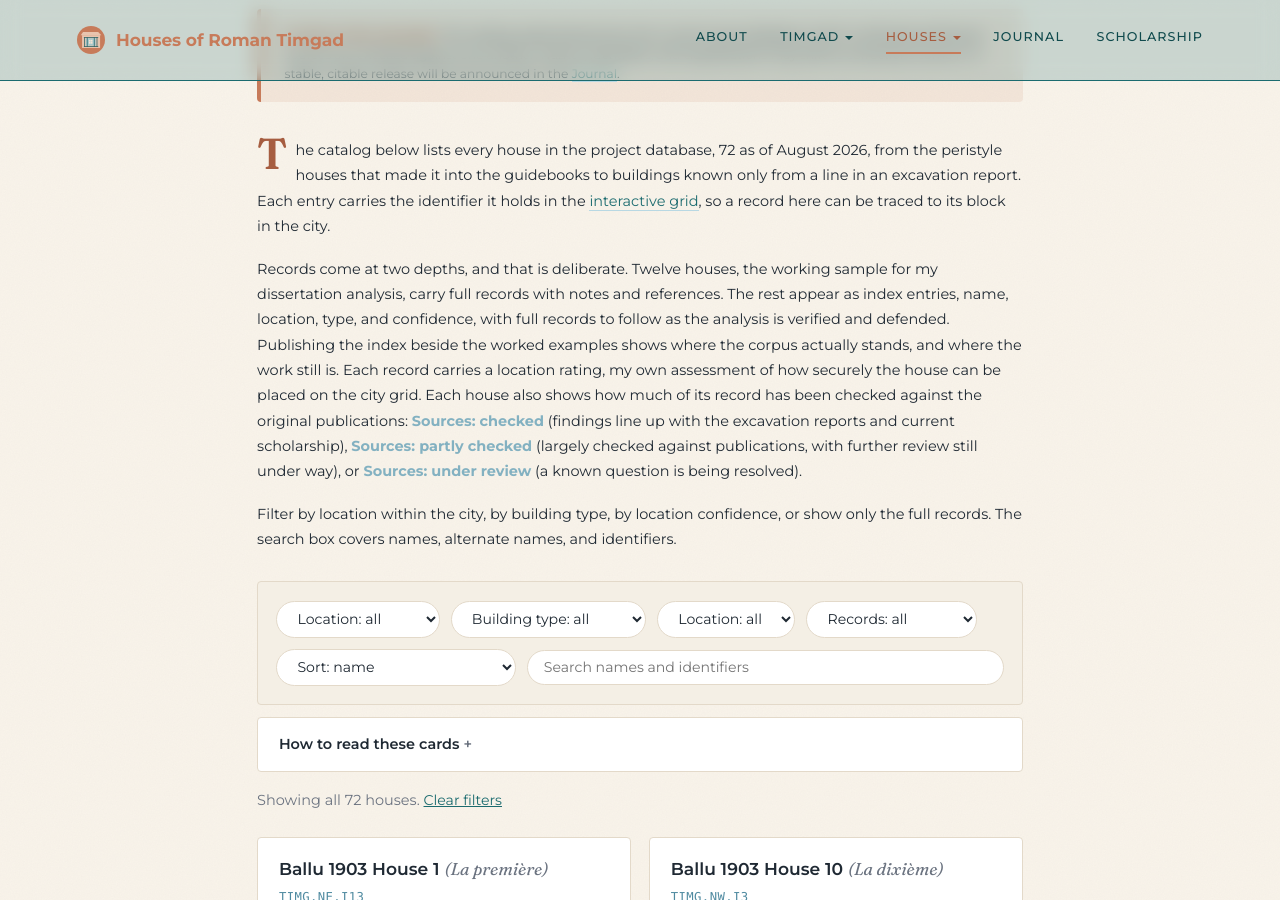
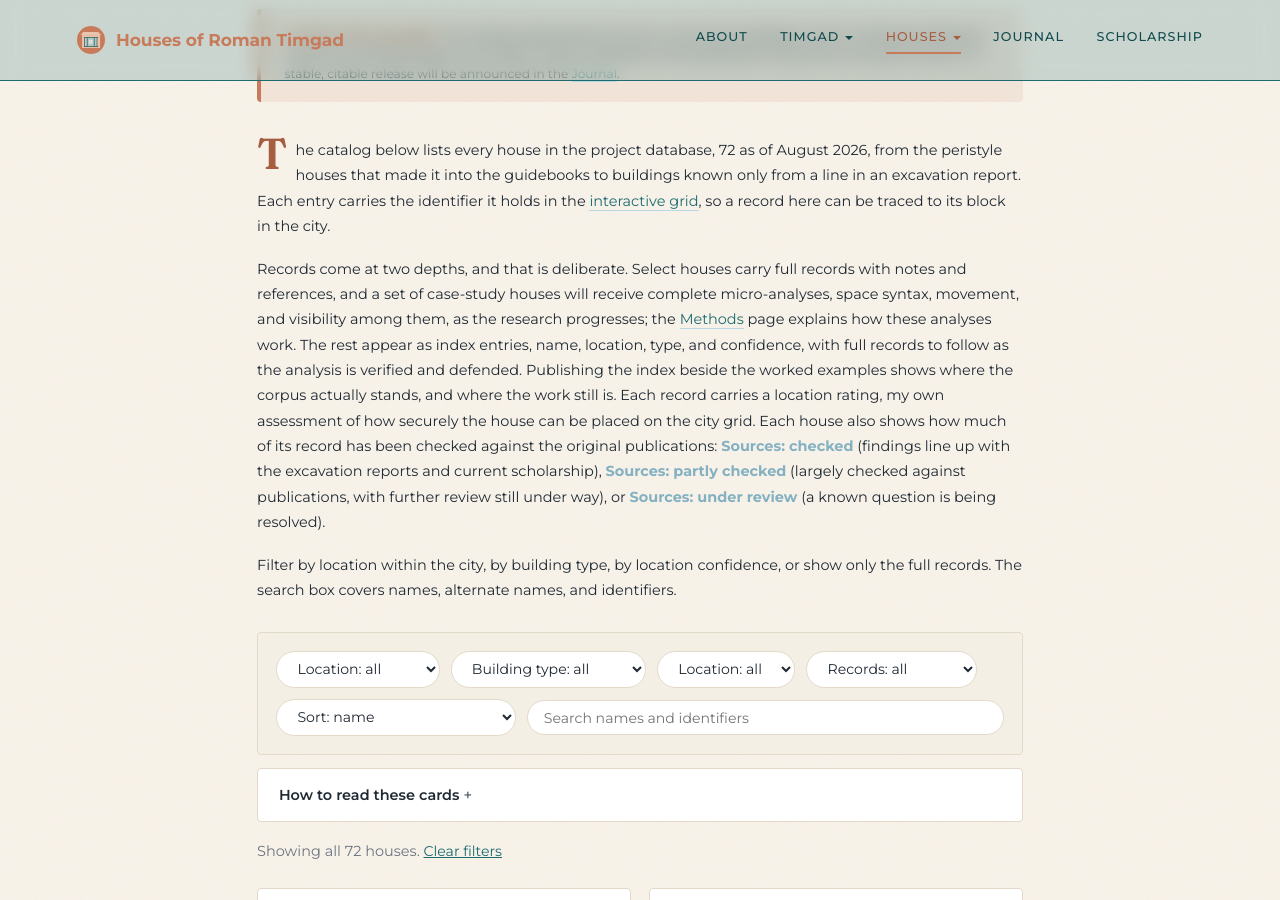
Before and after one commit to kimedher/timgadhouses, a Jekyll site: the page built from houses/catalog.md, in a window 1280 px wide and 900 px high, scrolled down 345 px. Built offline with Jekyll 4.4.1, drawn with Linux system fonts in a browser that asks for light colours.

Commit message:
Catalog: legend wording, unnumbered full-record copy

```diff
--- a/_includes/house-catalog.html
+++ b/_includes/house-catalog.html
@@ -113,7 +113,7 @@
   <summary>How to read these cards</summary>
   <ul>
     <li><strong>Grid ID</strong> (e.g. TIMG.NE.I13): my identifier for each house — TIMG, then the city quadrant (NE/NW/SE/SW inside the walls; E- prefixed quadrants outside them; UNK for houses not yet locatable), then the insula (city block) number.</li>
-    <li><strong>Building type chip</strong>: the structure's classification from the published record (freestanding house, residential block, warehouse or mixed use, and so on).</li>
+    <li><strong>Building type</strong>: the structure's classification from the published record. A freestanding house was recorded as a detached building; a house shares walls with its neighbours inside a city block; a residential block is a whole block holding several dwellings; elite houses are the large peristyle residences; mixed-use covers everything that blurred living and working.</li>
     <li><strong>Location badge</strong>: how securely the house can be placed on the city grid — certain, probable, or uncertain.</li>
     <li><strong>Sources badge</strong>: how much of the record has been checked against the original publications — checked, partly checked, or under review.</li>
     <li><strong>Full record</strong>: one of the houses with complete notes and references; <strong>Full record to follow</strong>: an index entry whose full write-up is still to come.</li>
--- a/houses/catalog.md
+++ b/houses/catalog.md
@@ -13,7 +13,7 @@
 
 The catalog below lists every house in the project database, {{ site.data.houses.count }} as of August 2026, from the peristyle houses that made it into the guidebooks to buildings known only from a line in an excavation report. Each entry carries the identifier it holds in the [interactive grid](/grid/), so a record here can be traced to its block in the city.
 
-Records come at two depths, and that is deliberate. Twelve houses, the working sample for my dissertation analysis, carry full records with notes and references. The rest appear as index entries, name, location, type, and confidence, with full records to follow as the analysis is verified and defended. Publishing the index beside the worked examples shows where the corpus actually stands, and where the work still is. Each record carries a location rating, my own assessment of how securely the house can be placed on the city grid. Each house also shows how much of its record has been checked against the original publications: **<span class="vstatus-term">Sources: checked</span>** (findings line up with the excavation reports and current scholarship), **<span class="vstatus-term">Sources: partly checked</span>** (largely checked against publications, with further review still under way), or **<span class="vstatus-term">Sources: under review</span>** (a known question is being resolved).
+Records come at two depths, and that is deliberate. Select houses carry full records with notes and references, and a set of case-study houses will receive complete micro-analyses, space syntax, movement, and visibility among them, as the research progresses; the [Methods](/methods/) page explains how these analyses work. The rest appear as index entries, name, location, type, and confidence, with full records to follow as the analysis is verified and defended. Publishing the index beside the worked examples shows where the corpus actually stands, and where the work still is. Each record carries a location rating, my own assessment of how securely the house can be placed on the city grid. Each house also shows how much of its record has been checked against the original publications: **<span class="vstatus-term">Sources: checked</span>** (findings line up with the excavation reports and current scholarship), **<span class="vstatus-term">Sources: partly checked</span>** (largely checked against publications, with further review still under way), or **<span class="vstatus-term">Sources: under review</span>** (a known question is being resolved).
 
 Filter by location within the city, by building type, by location confidence, or show only the full records. The search box covers names, alternate names, and identifiers.
 
```
